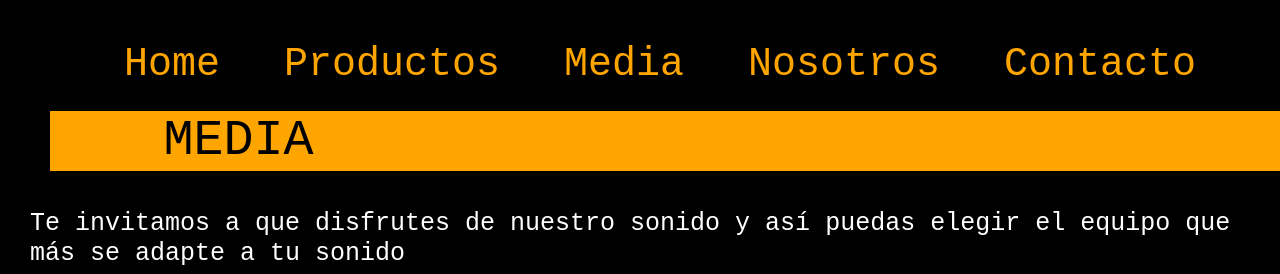
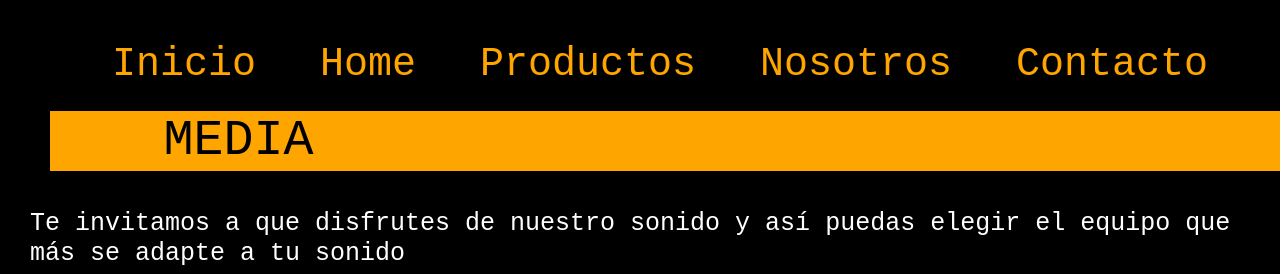
Before and after one commit to HectorLopez22/PatoAmps-LopezHector, a plain HTML site: page PatoAmps+LopezHector/pages/media.html in a window 1280 px wide. Shown: the part 433-707 px from the top of the page. Drawn offline with nearby package versions, Linux system fonts and the light colour scheme.

Commit message:
correcion de nav bar

```diff
--- a/PatoAmps+LopezHector/pages/media.html
+++ b/PatoAmps+LopezHector/pages/media.html
@@ -32,11 +32,11 @@
         <section>
             <ul>
                 <div class="nav-bar a">
-                <a class="cmn-t-underline"  href="/pages/home.html">Home</a>
-                <a class="cmn-t-underline"  href="/pages/productos.html">Productos</a>
-                <a class="cmn-t-underline"  href="/pages/media.html">Media</a>
-                <a class="cmn-t-underline"  href="/pages/nosotros.html">Nosotros</a>
-                <a class="cmn-t-underline"  href="/pages/contacto.html">Contacto</a>
+                <a class="cmn-t-underline"  href="/PatoAmps+LopezHector/index.html">Inicio</a>
+                <a class="cmn-t-underline"  href="/PatoAmps+LopezHector/pages/home.html">Home</a>
+                <a class="cmn-t-underline"  href="/PatoAmps+LopezHector/pages/productos.html">Productos</a>
+                <a class="cmn-t-underline"  href="/PatoAmps+LopezHector/pages/nosotros.html">Nosotros</a>
+                <a class="cmn-t-underline"  href="/PatoAmps+LopezHector/pages/contacto.html">Contacto</a>
                 </div>
         </ul>
         </section>
```
Also changed, not shown: PatoAmps+LopezHector/index.html (+5 -5 lines), PatoAmps+LopezHector/pages/contacto.html (+5 -5 lines), PatoAmps+LopezHector/pages/home.html (+5 -5 lines), PatoAmps+LopezHector/pages/nosotros.html (+5 -5 lines), PatoAmps+LopezHector/pages/productos.html (+5 -5 lines).
